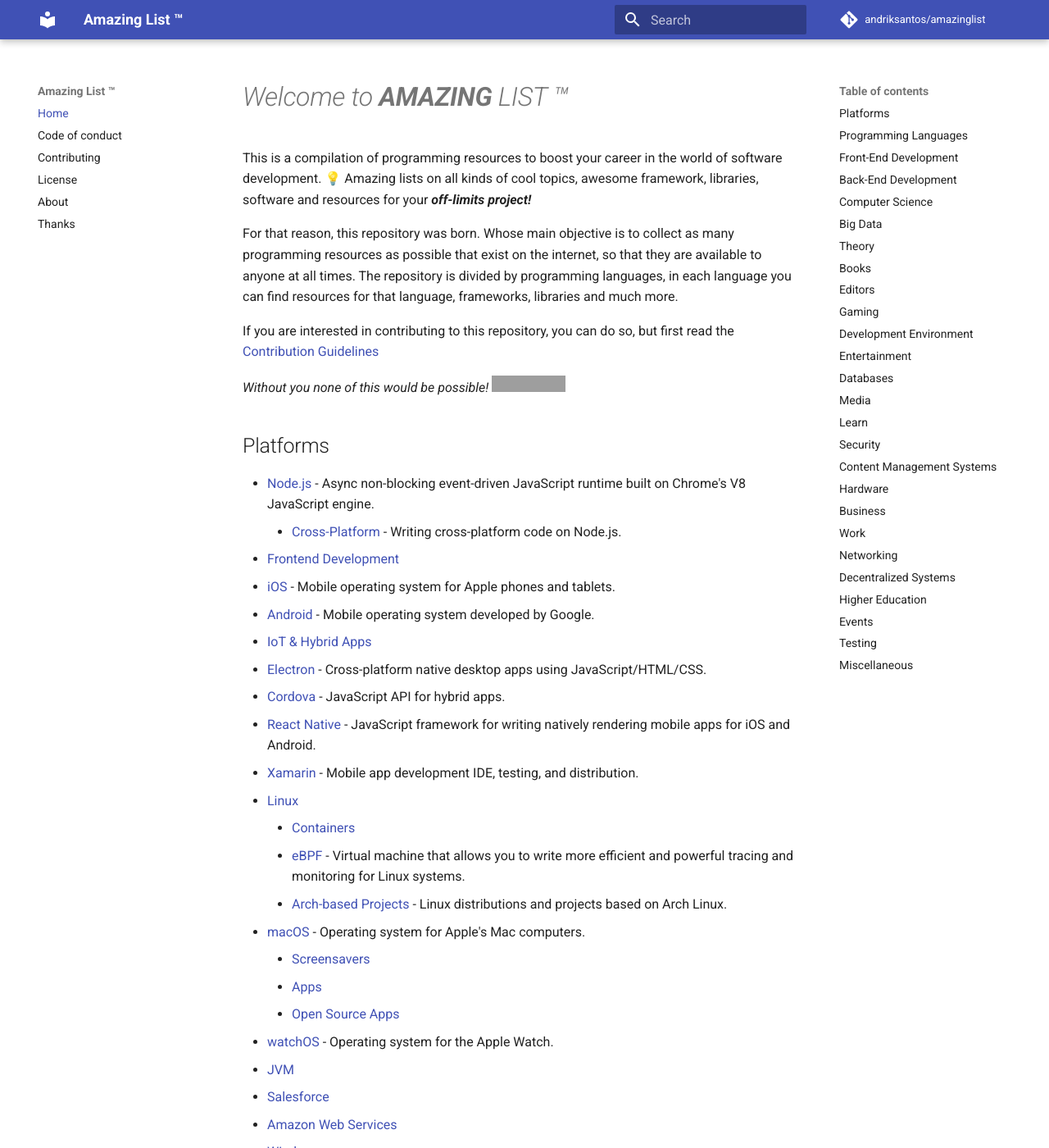
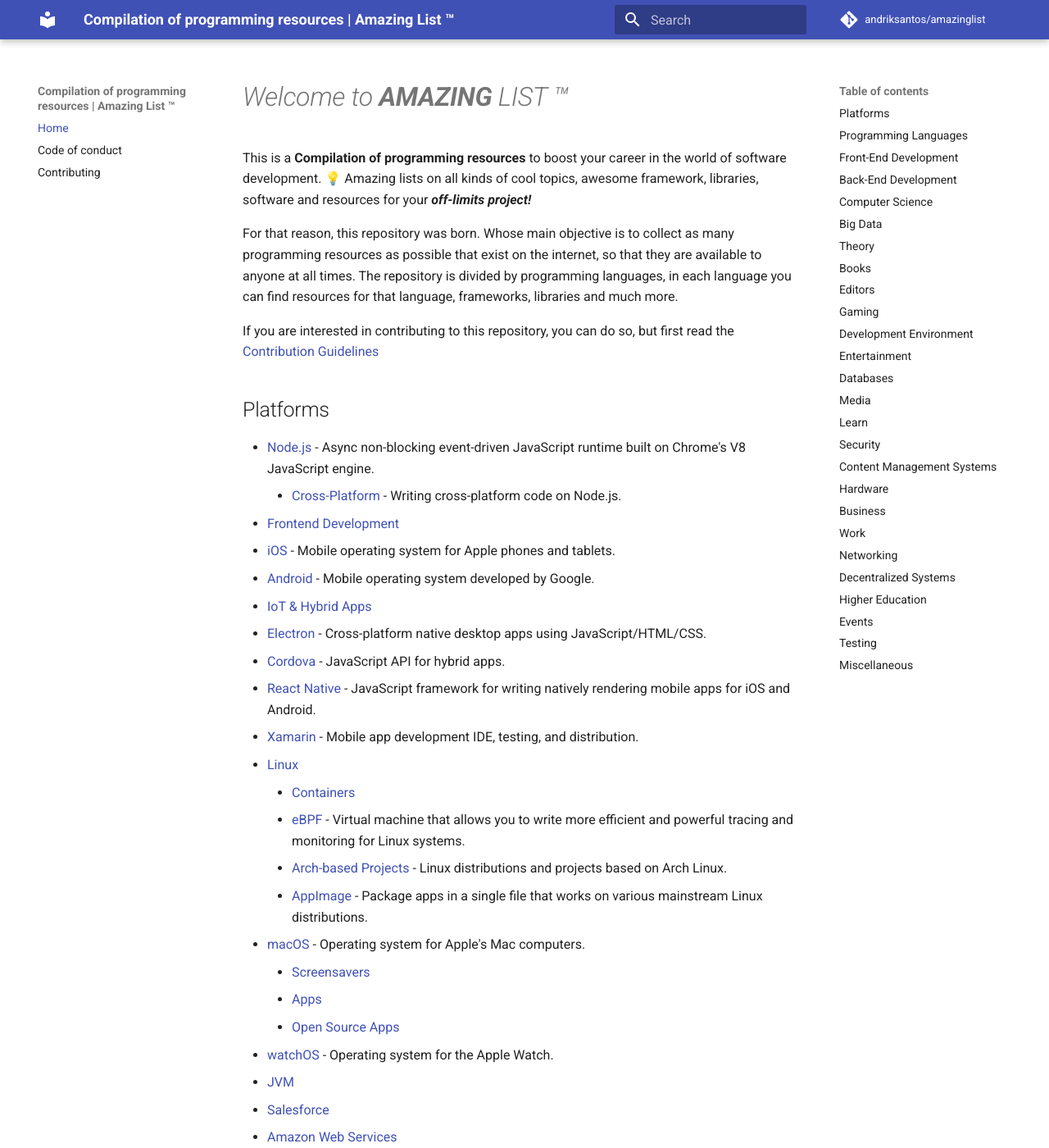
Before and after one commit to andriksantos/keebox, an MkDocs documentation site: the page built from docs/index.md, in a window 1280 px wide and 1400 px high. Shown: the whole window at 82% size. Built offline with MkDocs 1.6.1 and Material for MkDocs 9.7.7, drawn with Linux system fonts in a browser that asks for light colours; comment, search, counter and statistics services are not loaded; some of the changed text lies outside the part shown; grey boxes are pictures that could not be loaded.

Commit message:
update the index in the docs

```diff
--- a/docs/index.md
+++ b/docs/index.md
@@ -1,13 +1,10 @@
 # _Welcome to **AMAZING** LIST ™_
 
-This is a compilation of programming resources to boost your career in the world of software development. 💡 Amazing lists on all kinds of cool topics, awesome framework, libraries, software and resources for your **_off-limits project!_**
+This is a **Compilation of programming resources** to boost your career in the world of software development. 💡 Amazing lists on all kinds of cool topics, awesome framework, libraries, software and resources for your **_off-limits project!_**
 
 For that reason, this repository was born. Whose main objective is to collect as many programming resources as possible that exist on the internet, so that they are available to anyone at all times. The repository is divided by programming languages, in each language you can find resources for that language, frameworks, libraries and much more.
 
 If you are interested in contributing to this repository, you can do so, but first read the [Contribution Guidelines](docs/contributing.md)
-
-
-_Without you none of this would be possible!_ [![Mentioned in Awesome](https://awesome.re/mentioned-badge.svg)](https://awesome.re)
 
 ## Platforms
 
@@ -25,6 +22,7 @@
 	- [Containers](https://github.com/Friz-zy/awesome-linux-containers#readme)
 	- [eBPF](https://github.com/zoidbergwill/awesome-ebpf#readme) - Virtual machine that allows you to write more efficient and powerful tracing and monitoring for Linux systems.
 	- [Arch-based Projects](https://github.com/PandaFoss/Awesome-Arch#readme) - Linux distributions and projects based on Arch Linux.
+	- [AppImage](https://github.com/AppImage/awesome-appimage#readme) - Package apps in a single file that works on various mainstream Linux distributions.
 - [macOS](https://github.com/iCHAIT/awesome-macOS#readme) - Operating system for Apple's Mac computers.
 	- [Screensavers](https://github.com/agarrharr/awesome-macos-screensavers#readme)
 	- [Apps](https://github.com/jaywcjlove/awesome-mac#readme)
@@ -681,4 +679,4 @@
 - [WebXR](https://github.com/msub2/awesome-webxr#readme) - Enables immersive virtual reality and augmented reality content on the web.
 
 
-[let's go up](#welcome-to-amazing-list-tm)
+[let's go up](#welcome-to-amazing-list-tm) ☝🏻
--- a/mkdocs.yml
+++ b/mkdocs.yml
@@ -1,5 +1,5 @@
 # Project information
-site_name: Amazing List ™
+site_name: Compilation of programming resources | Amazing List ™
 site_url: https://andriksantos.github.io/amazinglist/
 site_author: Andrik Santos ™
 site_description: >-
@@ -10,9 +10,6 @@
     - Home: index.md
     - Code of conduct: code-of-conduct.md
     - Contributing: contributing.md
-    - License: license.md
-    - About: about.md
-    - Thanks: thanks.md
 
 # Repository
 repo_name: andriksantos/amazinglist
@@ -20,7 +17,7 @@
 edit_uri: ""
 
 # Copyright
-copyright: 'Copyright &copy; 2021 Andrik Santos ™'
+copyright: 'Copyright &copy; 2022 Andrik Santos ™'
 
 #Configuration
 theme: material
```
Also changed, not shown: other parts of docs/index.md (+1 -1 lines), docs/about.md (deleted, +0 -18 lines), docs/license.md (deleted, +0 -21 lines), docs/thanks.md (deleted, +0 -4 lines).
